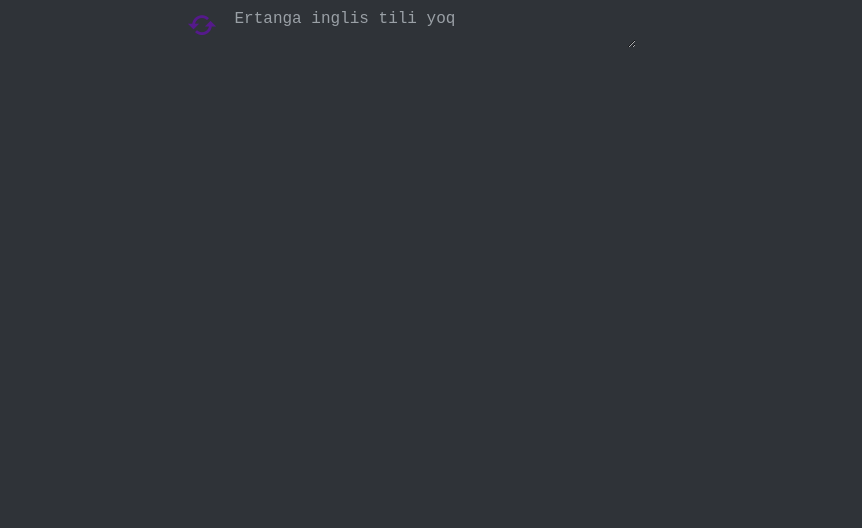
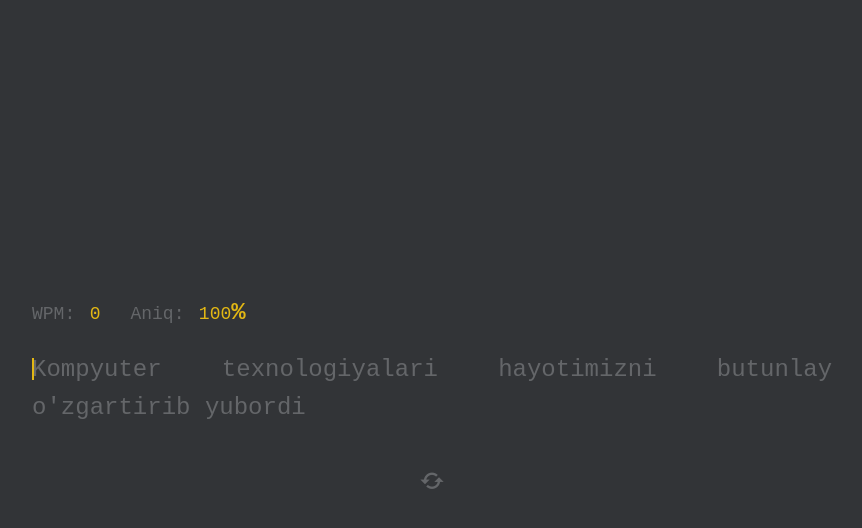
Before and after one commit to Yusupov-Muhammadali/monkeytype, a plain HTML site: page index.html in a window 1280 px wide. Shown: the whole page, without its empty margins (208-1070 px from the left). Drawn offline with nearby package versions, Linux system fonts and the light colour scheme.

Commit message:
add index.html

```diff
--- a/index.html
+++ b/index.html
@@ -1,91 +1,237 @@
 <!DOCTYPE html>
-<html lang="en">
+<html lang="uz">
 <head>
     <meta charset="UTF-8">
     <meta name="viewport" content="width=device-width, initial-scale=1.0">
-    <title>Document</title>
+    <title>Tez Yozish Trenajyori</title>
     <link href='https://unpkg.com/boxicons@2.1.4/css/boxicons.min.css' rel='stylesheet'>
     <style>
+        * {
+            box-sizing: border-box;
+            margin: 0;
+            padding: 0;
+        }
         body {
             font-family: 'Courier New', Courier, monospace;
-            font-size: 16px;
-            background-color: #2F3338;
+            background-color: #323437;
+            color: #646669;
+            display: flex;
+            justify-content: center;
+            align-items: center;
+            height: 100vh;
+            overflow: hidden;
         }
-        .container {
-            width: 400px;
-            margin: 0 auto;
+        .wrapper {
+            width: 800px; /* Matnlar ko'paygani uchun kenglikni oshirdik */
+            display: flex;
+            flex-direction: column;
+            gap: 25px;
             position: relative;
         }
-        .text {
-            top: -14px;
-            left: 2.5px;
+        /* Statistika paneli */
+        .stats {
+            display: flex;
+            gap: 30px;
+            font-size: 24px;
+            color: #e2b714;
+            font-weight: bold;
+        }
+        .stats span {
+            font-size: 18px;
+            color: #646669;
+            font-weight: normal;
+        }
+        /* Matn konteyneri */
+        .container {
+            position: relative;
+            cursor: text;
+        }
+        .text-display {
+            font-size: 24px;
+            line-height: 1.6;
+            word-break: break-word;
+            user-select: none;
+            text-align: justify;
+        }
+        /* Harf holatlari */
+        .char {
+            position: relative;
+            color: #646669;
+        }
+        .char.correct {
+            color: #d1d0c5;
+        }
+        .char.incorrect {
+            color: #ca4754;
+            border-bottom: 2px solid #ca4754;
+        }
+        /* Miltillovchi kursor */
+        .char.current::before {
+            content: "";
             position: absolute;
-            color: #9AA0A6;
+            left: 0;
+            top: 10%;
+            width: 2px;
+            height: 80%;
+            background-color: #e2b714;
+            animation: blink 1s infinite;
         }
-        .correct {
-            color: #fff;
+        @keyframes blink {
+            50% { opacity: 0; }
         }
-
-        .incorrect {
-            color: red;
+        /* Yashirin textarea */
+        .hidden-input {
+            position: absolute;
+            opacity: 0;
+            z-index: -10;
         }
-
-        .area {
-            font-family: 'Courier New', Courier, monospace;
-            width: 100%;
-            font-size: 16px;
-            height: 100%;
-            border: none;
-            color: #6B7075;
-            background-color: #2F3338;
-
+        /* Boshqaruv tugmalari */
+        .controls {
+            display: flex;
+            justify-content: center;
+            margin-top: 15px;
         }
-        .re{
-            font-size: 34px;
-            position: absolute;
-            right: 413px;
-            top: 0px;
+        .btn-refresh {
+            font-size: 28px;
+            color: #646669;
+            text-decoration: none;
+            transition: color 0.2s ease, transform 0.2s ease;
+        }
+        .btn-refresh:hover {
+            color: #d1d0c5;
+            transform: rotate(45deg);
         }
     </style>
 </head>
 <body>
-    <div class="container">
-        <p class="text"></p>
-        <textarea name="" id="" class="area"></textarea>
-        <a href="" class="re"><i class='bx bx-refresh'></i></a>
+
+    <div class="wrapper">
+        <!-- Jonli Natijalar -->
+        <div class="stats">
+            <div><span id="wpm-label">WPM:</span> <span id="wpm" style="color: #e2b714;">0</span></div>
+            <div><span id="acc-label">Aniq:</span> <span id="accuracy" style="color: #e2b714;">100</span>%</div>
+        </div>
+
+        <!-- Matn maydoni -->
+        <div class="container" id="game-container">
+            <p class="text-display" id="text-display"></p>
+            <textarea class="hidden-input" id="hidden-input" autofocus></textarea>
+        </div>
+
+        <!-- Yangilash tugmasi -->
+        <div class="controls">
+            <a href="#" class="btn-refresh" id="btn-reset"><i class='bx bx-refresh'></i></a>
+        </div>
     </div>
 
-
     <script>
-        let matnlar = [
+        // Ko'paytirilgan va yangilangan matnlar ro'yxati
+        const matnlar = [
             "Bugun 7-b sinf uchun frontend darsi",
             "Salom dunyo",
             "Hozir oxirgi dars",
-            "Ertanga inglis tili yoq"
-        ]
+            "Ertanga ingliz tili yoq",
+            "JavaScript yordamida ajoyib o'yinlar yaratish mumkin",
+            "Tez yozish qobiliyati dasturchilar uchun juda muhim",
+            "Muvaffaqiyatga erishish uchun har kuni oz bo'lsa ham harakat qilish kerak",
+            "Kompyuter texnologiyalari hayotimizni butunlay o'zgartirib yubordi",
+            "Frontend dasturlash orqali veb-saytlarning vizual qismini yaratamiz",
+            "Klassik klaviatura tugmalari bosilganda chiroyli ovoz chiqaradi",
+            "Dasturlashni o'rganish hech qachon kech emas, faqat xohish kerak",
+            "Yaxshi dasturchi muammoga yechim topishni yaxshi ko'radigan insondir",
+            "Inson miyasi doimiy ravishda yangi bilimlarni o'rganishga qodir",
+            "Vaqt — bu biz ega bo'lishimiz mumkin bo'lgan eng qimmatli resursdir",
+            "O'zbekiston yoshlari zamonaviy kasblarni juda tez o'rganishmoqda",
+            "Maqsad sari tashlangan kichik qadam ham sizni g'alabaga yaqinlashtiradi",
+            "HTML va CSS yordamida har qanday saytning poydevorini qurish mumkin",
+            "Doimiy mashq qilish orqali siz yozish tezligingizni yuzdan oshirishingiz mumkin",
+            "Sun'iy intellekt bugungi kunda insonlarga ko'plab ishlarda yordam beryapti",
+            "Har qanday qiyinchilik ortida albatta bitta chiroyli yutuq yashiringan bo'ladi"
+        ];
 
+        let randomMatn = "";
+        let startTime = null;
+        let isTyping = false;
 
-        let randomMatn = matnlar[Math.floor(Math.random() * matnlar.length)]
-        const text = document.querySelector(".text")
-        text.innerHTML = randomMatn
-        const area = document.querySelector(".area")
+        const textDisplay = document.getElementById("text-display");
+        const hiddenInput = document.getElementById("hidden-input");
+        const btnReset = document.getElementById("btn-reset");
+        const gameContainer = document.getElementById("game-container");
 
-        area.oninput = () => {
-            let userText = area.value
-            let str = ""
-            for(let i = 0; i < randomMatn.length; i++){
-                if(userText[i] == null){
-                    str += `<span>${randomMatn[i]}</span>`
-                }else if(userText[i] == randomMatn[i]){
-                    str += `<span class = "correct">${randomMatn[i]}</span>`
-                }else {
-                     str += `<span class = "incorrect">${randomMatn[i]}</span>`
+        const wpmDisplay = document.getElementById("wpm");
+        const accDisplay = document.getElementById("accuracy");
+
+        function initGame() {
+            randomMatn = matnlar[Math.floor(Math.random() * matnlar.length)];
+            hiddenInput.value = "";
+            startTime = null;
+            isTyping = false;
+            wpmDisplay.innerText = "0";
+            accDisplay.innerText = "100";
+
+            textDisplay.innerHTML = randomMatn.split("").map((char, index) => {
+                let cls = index === 0 ? "char current" : "char";
+                return `<span class="${cls}">${char}</span>`;
+            }).join("");
+
+            hiddenInput.focus();
+        }
+
+        gameContainer.addEventListener("click", () => hiddenInput.focus());
+
+        hiddenInput.addEventListener("input", () => {
+            const userText = hiddenInput.value;
+            const charSpans = textDisplay.querySelectorAll(".char");
+
+            if (!isTyping && userText.length > 0) {
+                startTime = new Date();
+                isTyping = true;
+            }
+
+            let correctChars = 0;
+
+            charSpans.forEach((span, index) => {
+                const userChar = userText[index];
+
+                span.classList.remove("current");
+                if (index === userText.length) {
+                    span.classList.add("current");
+                }
+
+                if (userChar == null) {
+                    span.classList.remove("correct", "incorrect");
+                } else if (userChar === span.innerText) {
+                    span.classList.add("correct");
+                    span.classList.remove("incorrect");
+                    correctChars++;
+                } else {
+                    span.classList.add("incorrect");
+                    span.classList.remove("correct");
+                }
+            });
+
+            if(userText.length >= randomMatn.length && charSpans[randomMatn.length - 1]) {
+                charSpans[randomMatn.length - 1].classList.remove("current");
+            }
+
+            if (userText.length > 0) {
+                let acc = Math.round((correctChars / userText.length) * 100);
+                accDisplay.innerText = acc < 0 || !acc ? 0 : acc;
+
+                let timeElapsed = (new Date() - startTime) / 1000 / 60;
+                if (timeElapsed > 0) {
+                    let wpm = Math.round((userText.length / 5) / timeElapsed);
+                    wpmDisplay.innerText = wpm;
                 }
             }
-            text.innerHTML = str
-        }
+        });
 
+        btnReset.addEventListener("click", (e) => {
+            e.preventDefault();
+            initGame();
+        });
 
+        initGame();
     </script>
 </body>
 </html>
```
